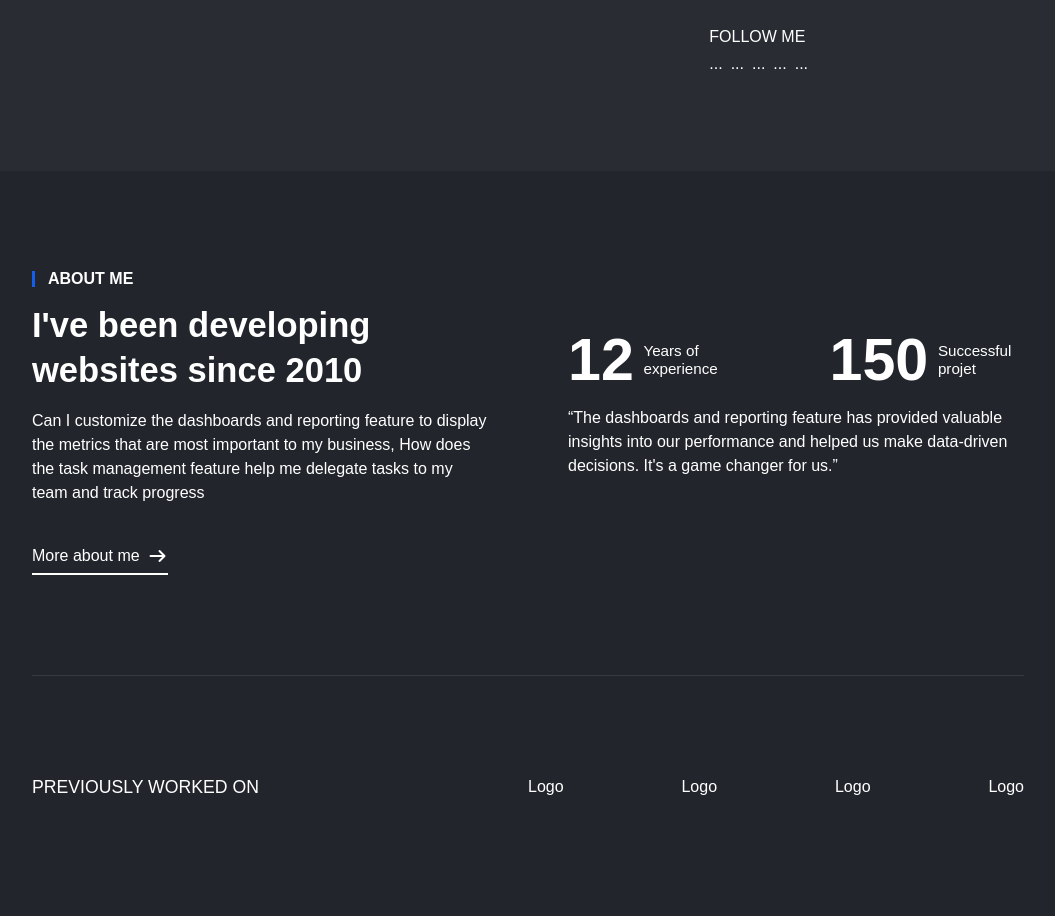
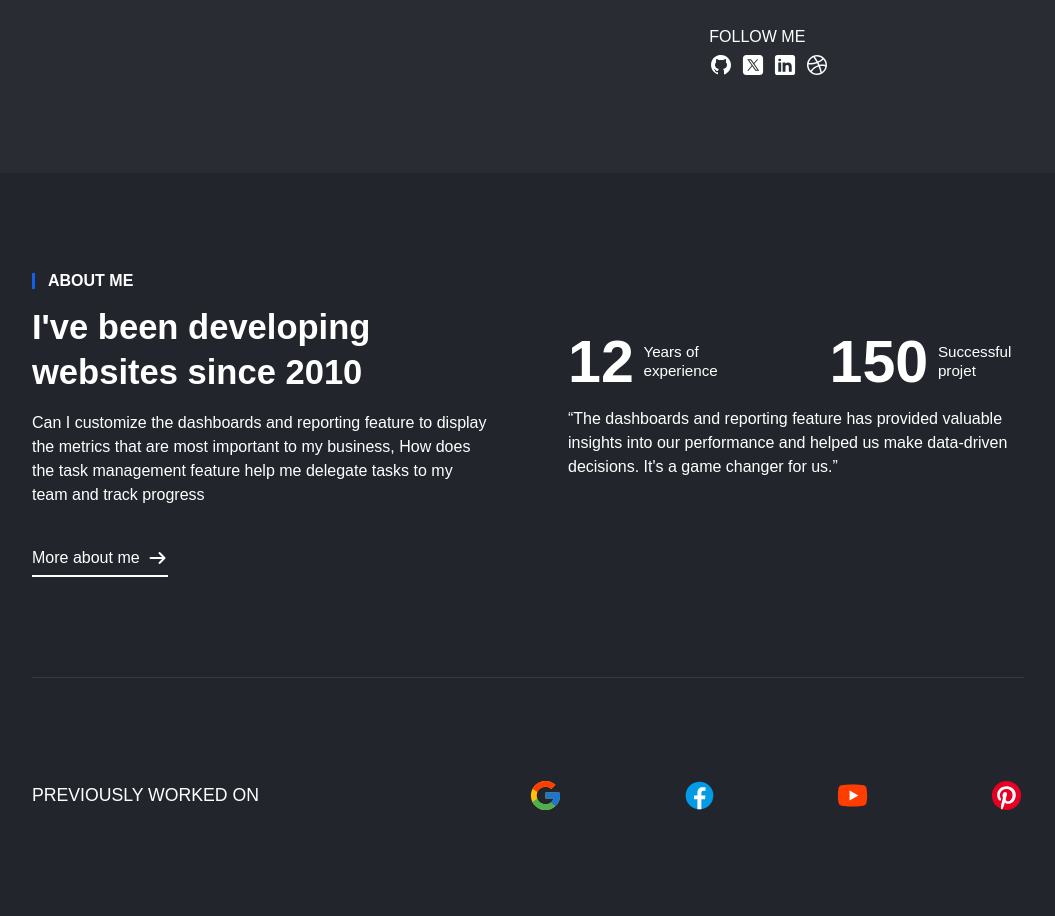
Before and after one commit to MenardoMa/Portfolio-Design, a plain HTML site: page index.html in a window 1280 px wide. Shown: the part 592-1508 px from the top of the page, without its empty margins (112-1167 px from the left). Drawn offline with Linux system fonts and the light colour scheme; a web font is replaced by a local one.

Commit message:
Ajouter des icons et les logo

```diff
--- a/assets/css/styles.css
+++ b/assets/css/styles.css
@@ -309,6 +309,19 @@ h3 {
   padding-block: 0.5rem;
 }
 
+.social .link__social {
+  height: 24px;
+  width: 24px;
+  overflow: hidden;
+}
+
+.link__social img {
+  object-fit: cover;
+  object-position: center;
+  height: 100%;
+  width: 100%;
+}
+
 /*========================== ABOUT =========================*/
 #about {
   position: relative;
@@ -416,6 +429,19 @@ h3 {
   flex: 1;
   gap: 1rem;
   justify-content: space-between;
+}
+
+.list__logo li {
+  height: 35px;
+  width: 35px;
+  overflow: hidden;
+}
+
+.list__logo img {
+  height: 100%;
+  width: 100%;
+  object-fit: center;
+  object-position: center;
 }
 
 /*========================== SKILLS ========================*/
--- a/index.html
+++ b/index.html
@@ -87,11 +87,22 @@
                 <div class="items__container">
                   <h3>FOLLOW ME</h3>
                   <div class="social">
-                    <a href="" class="link__social">...</a>
-                    <a href="" class="link__social">...</a>
-                    <a href="" class="link__social">...</a>
-                    <a href="" class="link__social">...</a>
-                    <a href="" class="link__social">...</a>
+                    <a href="" class="link__social"
+                      ><img src="./assets/img/images/icons8-github.svg" alt=""
+                    /></a>
+                    <a href="" class="link__social"
+                      ><img src="./assets/img/images/icons8-twitter.svg" alt=""
+                    /></a>
+                    <a href="" class="link__social"
+                      ><img
+                        src="./assets/img/images/icons8-linkedin.svg"
+                        alt=""
+                    /></a>
+                    <a href="" class="link__social"
+                      ><img
+                        src="./assets/img/images/icons8-dribbble.svg"
+                        alt=""
+                    /></a>
                   </div>
                 </div>
               </div>
@@ -143,10 +154,12 @@
           <div class="logo">
             <h3>PREVIOUSLY WORKED ON</h3>
             <ul class="list__logo">
-              <li>Logo</li>
-              <li>Logo</li>
-              <li>Logo</li>
-              <li>Logo</li>
+              <li><img src="./assets/img/icons8-google.svg" alt="Logo" /></li>
+              <li><img src="./assets/img/icons8-facebook.svg" alt="Logo" /></li>
+              <li><img src="./assets/img/icons8-youtube.svg" alt="Logo" /></li>
+              <li>
+                <img src="./assets/img/icons8-pinterest.svg" alt="Logo" />
+              </li>
             </ul>
           </div>
         </div>
```
Also changed, not shown: assets/img/icons8-facebook.svg (added), assets/img/icons8-google.svg (added), assets/img/icons8-pinterest.svg (added), assets/img/icons8-youtube.svg (added), assets/img/images/icons8-dribbble.svg (added), assets/img/images/icons8-github.svg (added), assets/img/images/icons8-linkedin.svg (added), assets/img/images/icons8-twitter.svg (added).
